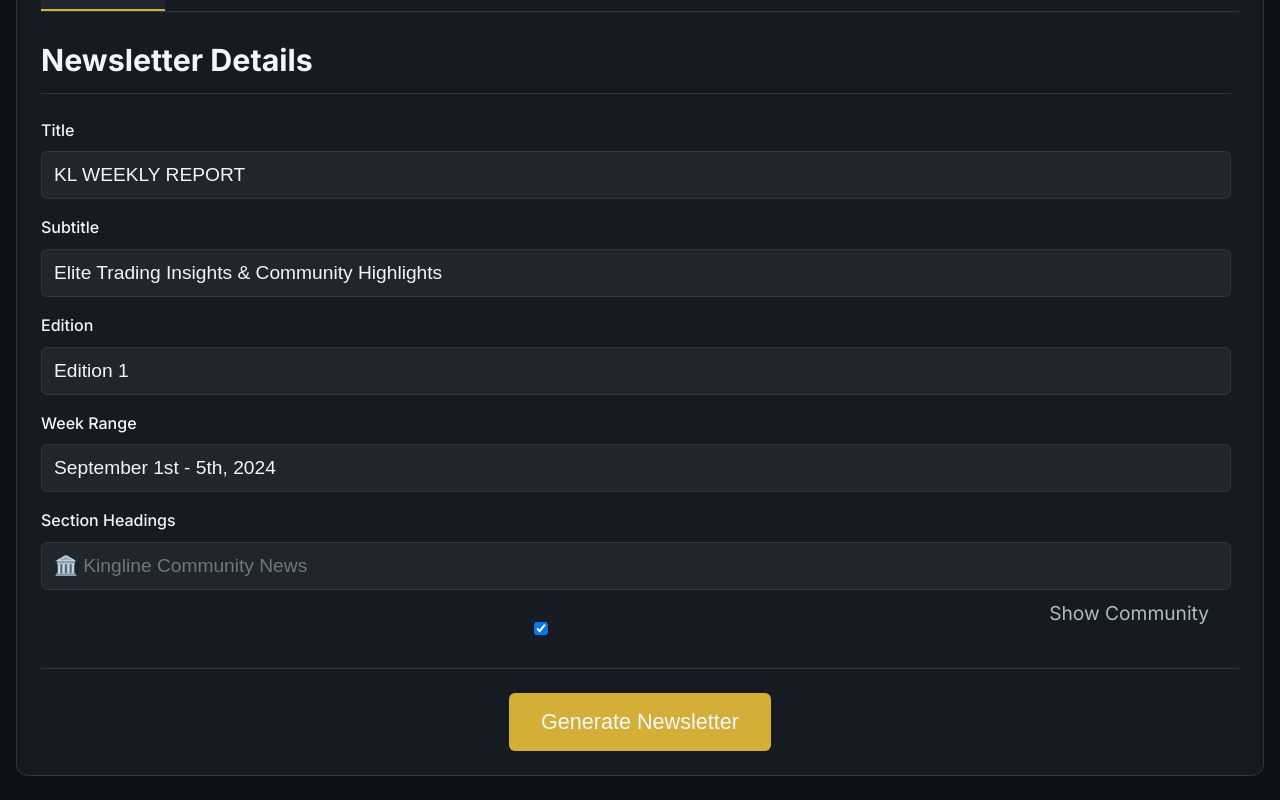
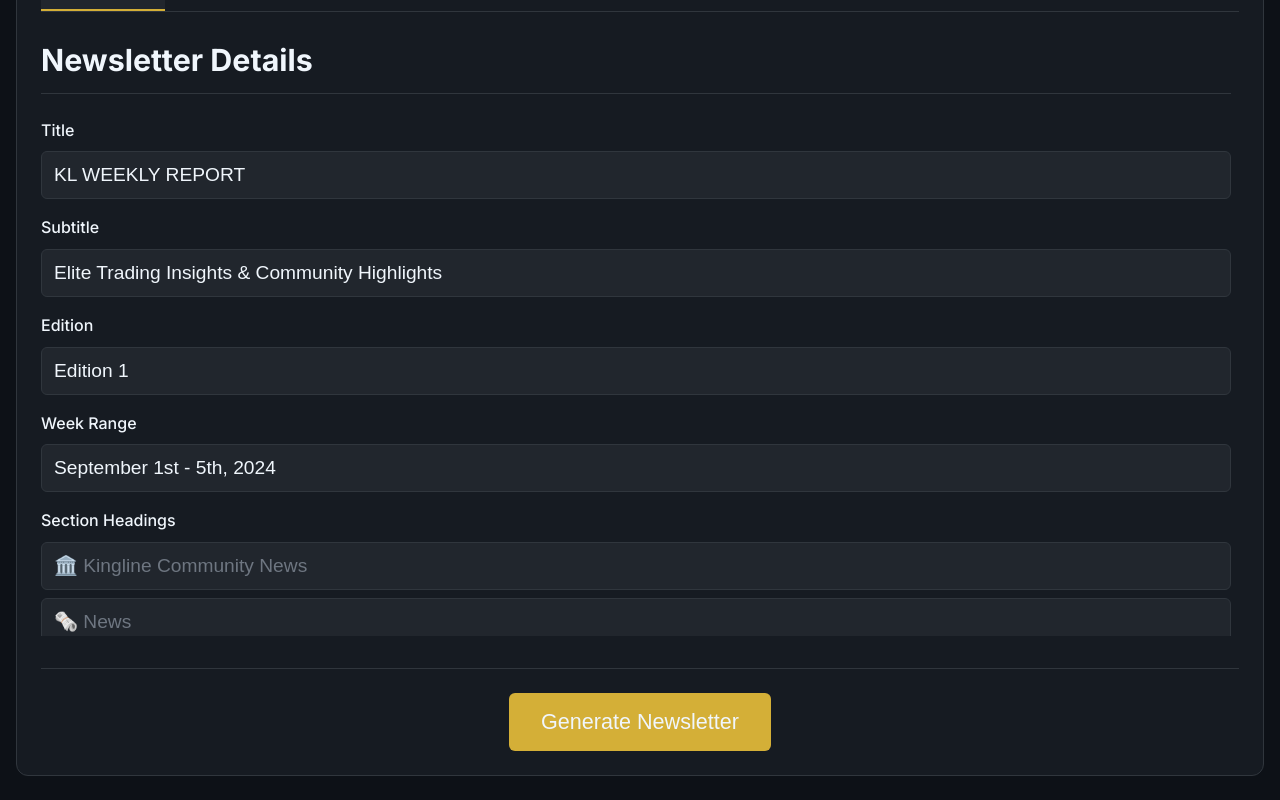
Before and after one commit to shalashaskabob/newsletter, a React (Vite) app: page / in a window 1280 px wide. Shown: the part 488-1288 px from the top of the page. Built offline with nearby package versions, Linux system fonts and the light colour scheme.

Commit message:
Basic Info: remove add/delete heading toggles; simplify to label text inputs; remove labelsEnabled type and gating

```diff
--- a/src/components/NewsletterForm.tsx
+++ b/src/components/NewsletterForm.tsx
@@ -100,12 +100,6 @@ const NewsletterForm: React.FC<NewsletterFormProps> = ({ onSubmit, initialData }
         news: '🗞️ News',
         dailyNews: '📰 Economic News',
         propFirmNews: '🏢 Prop Firm News'
-      },
-      labelsEnabled: {
-        communityNews: true,
-        news: true,
-        dailyNews: true,
-        propFirmNews: true
       },
       sections: [],
       footer: {
@@ -340,7 +334,7 @@ const NewsletterForm: React.FC<NewsletterFormProps> = ({ onSubmit, initialData }
     // Removed KL Traders and Trader of the Week sections
 
     // Add community news section if enabled and exist
-    if ((formData.labelsEnabled?.communityNews ?? true) && communityNews.length > 0) {
+    if (communityNews.length > 0) {
       sections.push({
         id: 'community-news',
         title: formData.labels?.communityNews || '🏛️ Kingline Community News',
@@ -349,7 +343,7 @@ const NewsletterForm: React.FC<NewsletterFormProps> = ({ onSubmit, initialData }
     }
 
     // Add News section if enabled
-    if ((formData.labelsEnabled?.news ?? true) && newsItems.length > 0) {
+    if (newsItems.length > 0) {
       sections.push({
         id: 'news',
         title: formData.labels?.news || '🗞️ News',
@@ -358,7 +352,7 @@ const NewsletterForm: React.FC<NewsletterFormProps> = ({ onSubmit, initialData }
     }
 
     // Add Prop Firm News section if enabled
-    if ((formData.labelsEnabled?.propFirmNews ?? true) && propFirmNews.length > 0) {
+    if (propFirmNews.length > 0) {
       sections.push({
         id: 'prop-firm-news',
         title: formData.labels?.propFirmNews || '🏢 Prop Firm News',
@@ -373,7 +367,7 @@ const NewsletterForm: React.FC<NewsletterFormProps> = ({ onSubmit, initialData }
 
     // Add daily news section if any day has news items
     const hasNewsItems = Object.values(dailyNews).some(dayItems => dayItems.length > 0);
-    if ((formData.labelsEnabled?.dailyNews ?? true) && hasNewsItems) {
+    if (hasNewsItems) {
       sections.push({
         id: 'daily-news',
         title: formData.labels?.dailyNews || '📰 Economic News',
@@ -416,12 +410,6 @@ const NewsletterForm: React.FC<NewsletterFormProps> = ({ onSubmit, initialData }
           news: '🗞️ News',
           dailyNews: '📰 Economic News',
           propFirmNews: '🏢 Prop Firm News'
-        },
-        labelsEnabled: {
-          communityNews: true,
-          news: true,
-          dailyNews: true,
-          propFirmNews: true
         },
         sections: [],
         footer: {
@@ -554,56 +542,24 @@ const NewsletterForm: React.FC<NewsletterFormProps> = ({ onSubmit, initialData }
                   onChange={(e) => setFormData({ ...formData, labels: { ...formData.labels, communityNews: e.target.value } })}
                   placeholder="🏛️ Kingline Community News"
                 />
-                <div style={{ display: 'flex', alignItems: 'center', gap: '8px' }}>
-                  <input
-                    type="checkbox"
-                    checked={formData.labelsEnabled?.communityNews ?? true}
-                    onChange={(e) => setFormData({ ...formData, labelsEnabled: { ...formData.labelsEnabled, communityNews: e.target.checked } })}
-                  />
-                  <span style={{ color: 'var(--text-secondary)' }}>Show Community News</span>
-                </div>
                 <input
                   type="text"
                   value={formData.labels?.news || ''}
                   onChange={(e) => setFormData({ ...formData, labels: { ...formData.labels, news: e.target.value } })}
                   placeholder="🗞️ News"
                 />
-                <div style={{ display: 'flex', alignItems: 'center', gap: '8px' }}>
-                  <input
-                    type="checkbox"
-                    checked={formData.labelsEnabled?.news ?? true}
-                    onChange={(e) => setFormData({ ...formData, labelsEnabled: { ...formData.labelsEnabled, news: e.target.checked } })}
-                  />
-                  <span style={{ color: 'var(--text-secondary)' }}>Show News</span>
-                </div>
                 <input
                   type="text"
                   value={formData.labels?.propFirmNews || ''}
                   onChange={(e) => setFormData({ ...formData, labels: { ...formData.labels, propFirmNews: e.target.value } })}
                   placeholder="🏢 Prop Firm News"
                 />
-                <div style={{ display: 'flex', alignItems: 'center', gap: '8px' }}>
-                  <input
-                    type="checkbox"
-                    checked={formData.labelsEnabled?.propFirmNews ?? true}
-                    onChange={(e) => setFormData({ ...formData, labelsEnabled: { ...formData.labelsEnabled, propFirmNews: e.target.checked } })}
-                  />
-                  <span style={{ color: 'var(--text-secondary)' }}>Show Prop Firm News</span>
-                </div>
                 <input
                   type="text"
                   value={formData.labels?.dailyNews || ''}
                   onChange={(e) => setFormData({ ...formData, labels: { ...formData.labels, dailyNews: e.target.value } })}
                   placeholder="📰 Economic News"
                 />
-                <div style={{ display: 'flex', alignItems: 'center', gap: '8px' }}>
-                  <input
-                    type="checkbox"
-                    checked={formData.labelsEnabled?.dailyNews ?? true}
-                    onChange={(e) => setFormData({ ...formData, labelsEnabled: { ...formData.labelsEnabled, dailyNews: e.target.checked } })}
-                  />
-                  <span style={{ color: 'var(--text-secondary)' }}>Show Daily News</span>
-                </div>
               </div>
             </div>
           </div>
```
Also changed, not shown: src/types/newsletter.ts (+0 -7 lines).
